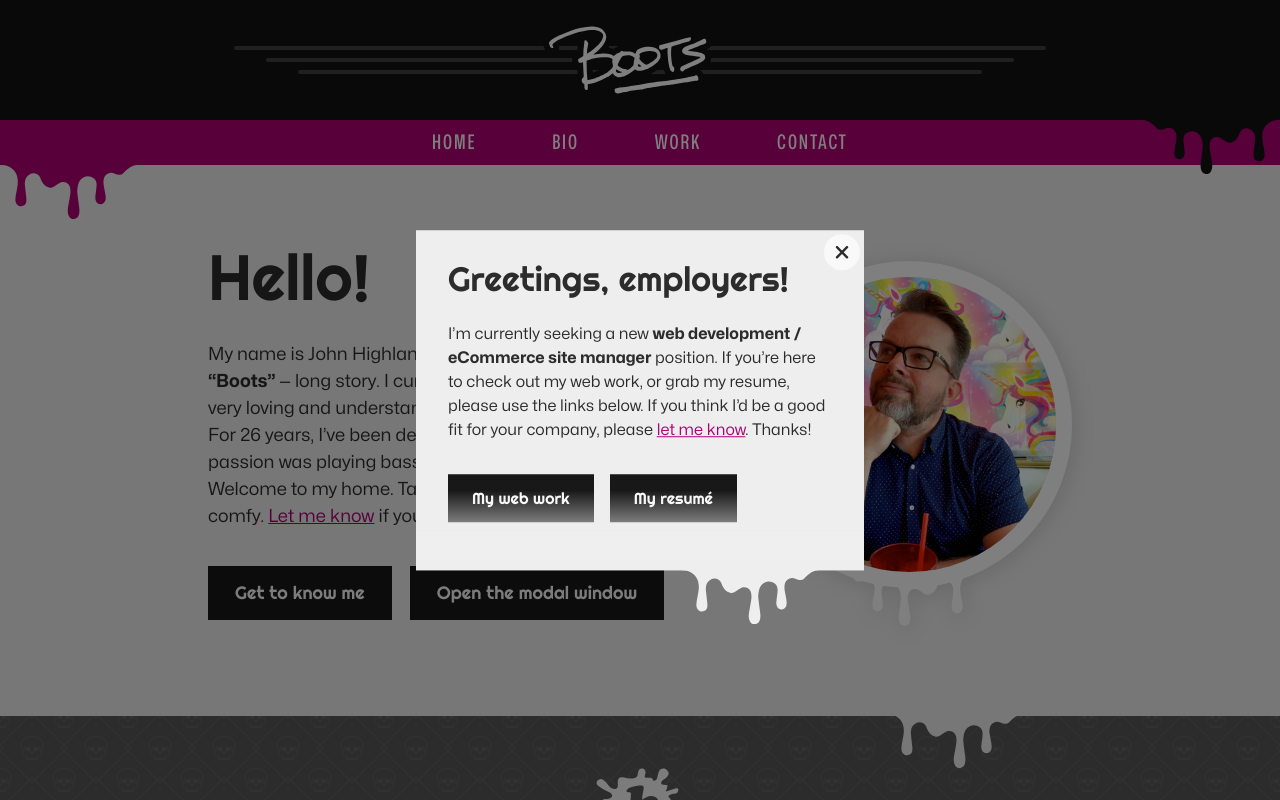
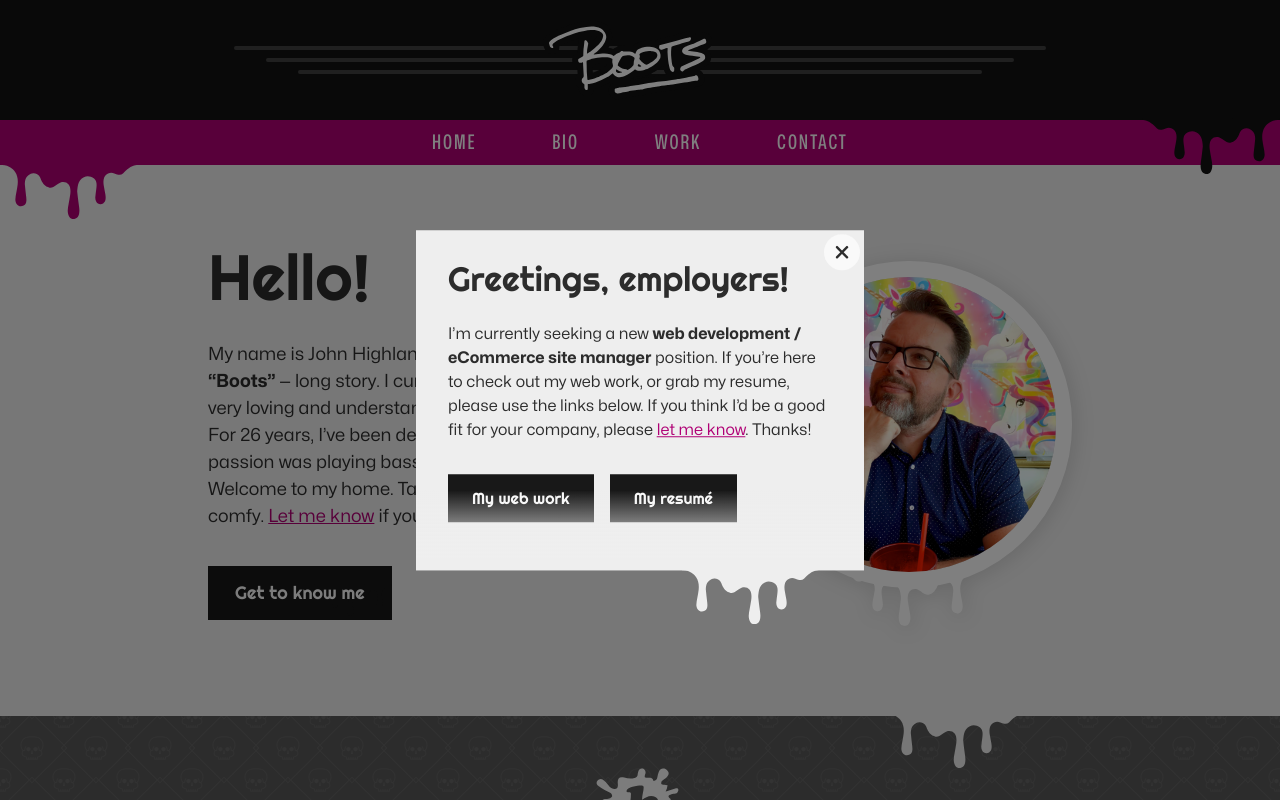
Before and after one commit to bootsified/bootsified-2023, a Next.js app: page / in a window 1280 px wide. Shown: the top 800 px of the page. Built offline with nearby package versions, Linux system fonts and the light colour scheme.

Commit message:
hide hp modal trigger, delay hp popup

```diff
--- a/src/components/Intro/Intro.tsx
+++ b/src/components/Intro/Intro.tsx
@@ -22,7 +22,9 @@ const Intro = () => {
   useEffect(() => {
     if (!sessionStorage.getItem('visited')) {
       sessionStorage.setItem('visited', 'true')
-      setOpen(true)
+      setTimeout(() => {
+        setOpen(true)
+      }, 3000)
     }
   }, [])
 
@@ -52,8 +54,8 @@ const Intro = () => {
                 setOpen(!open)
               }}
               trigger={
-                <Button variant="primary" className={styles.button}>
-                  Open the modal window
+                <Button variant="primary" className={styles.button} style={{ display: 'none' }}>
+                  Open the greeting window
                 </Button>
               }
               size="small"
```
